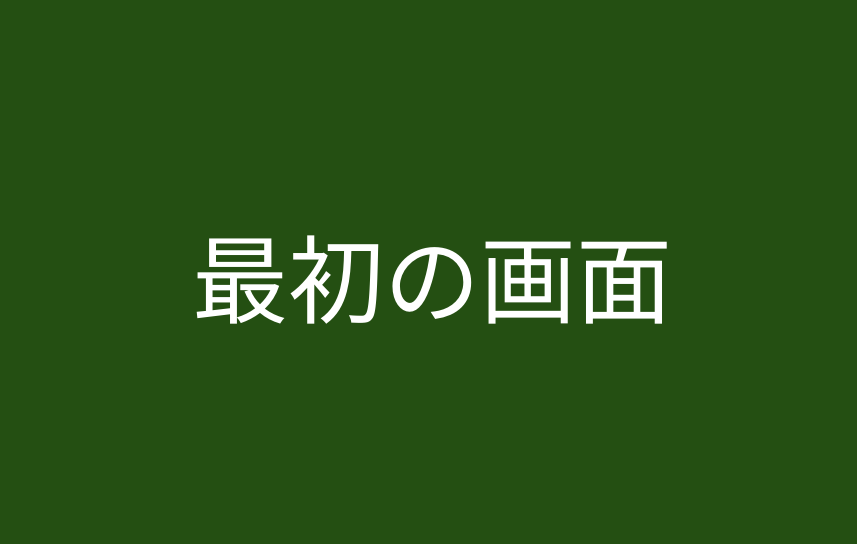
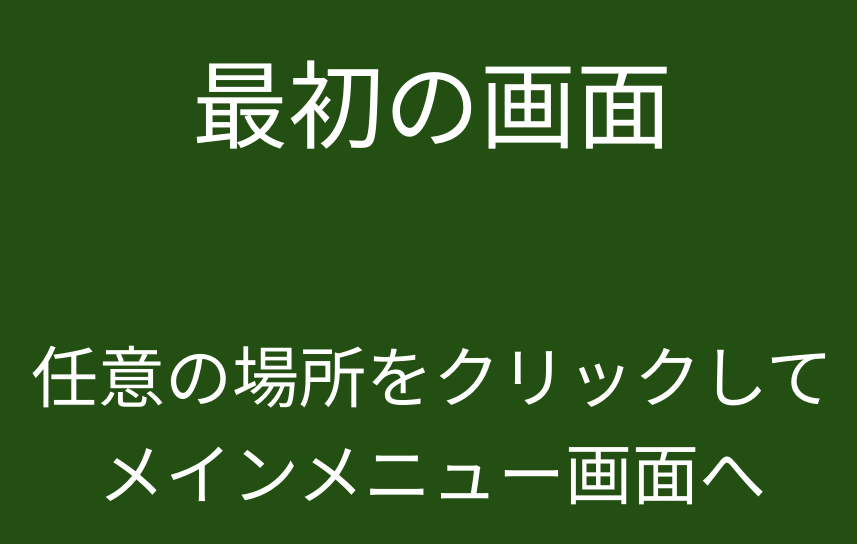
Before and after one commit to regularambition/ReactLearning, a React (Vite) app in the folder my-react-app/: page / in a window 1280 px wide. Shown: the part 126-670 px from the top of the page, without its empty margins (208-1065 px from the left). Built offline with nearby package versions, Linux system fonts and the light colour scheme.

Commit message:
基本的な見た目設定

```diff
--- a/my-react-app/src/App.tsx
+++ b/my-react-app/src/App.tsx
@@ -2,6 +2,11 @@ function App() {
   return (
     <main className="first-screen">
       <h1>最初の画面</h1>
+      <h2>
+        任意の場所をクリックして
+        <br />
+        メインメニュー画面へ
+      </h2>
     </main>
   );
 }
--- a/my-react-app/src/index.css
+++ b/my-react-app/src/index.css
@@ -8,17 +8,37 @@ body {
 }
 
 .first-screen {
-  min-height: 100vh;
-  min-height: 100dvh;
+  /* 古いブラウザの場合のみこちらが参照される */
+  height: 100vh;
+  height: 100dvh;
   display: flex;
+  /* 主軸を縦方向に変更 */
+  flex-direction: column;
+  /* 交差軸(横方向)について中央揃え */
   align-items: center;
-  justify-content: center;
+  /* 主軸(縦方向)について上端・要素間・下端の空白を均等にする */
+  justify-content: space-evenly;
+  /* 画面外にはみ出した要素を描画しない */
+  overflow: hidden;
   background-color: #244f12;
   color: white;
+  /* 文章が複数行になった場合も各行を中央揃えに */
+  text-align: center;
+}
+
+.first-screen > * {
+  /* 各子要素が標準で持っている上下マージンを消す(残っているとflexによる均等配置が失敗する場合有り) */
+  margin: 0;
 }
 
 .first-screen h1 {
-  margin: 0;
+  /* 1vwは横幅の1%にあたる距離 */
+  /* clamp(MIN, VAL, MAX) が返すのは max(MIN, min(VAL, MAX)) */
   font-size: clamp(40px, 7.5vw, 96px);
-  font-weight: 400;
+  font-weight: normal;
 }
+
+.first-screen h2 {
+  font-size: clamp(28px, 7.5vw, 67px);
+  font-weight: normal;
+}
```
